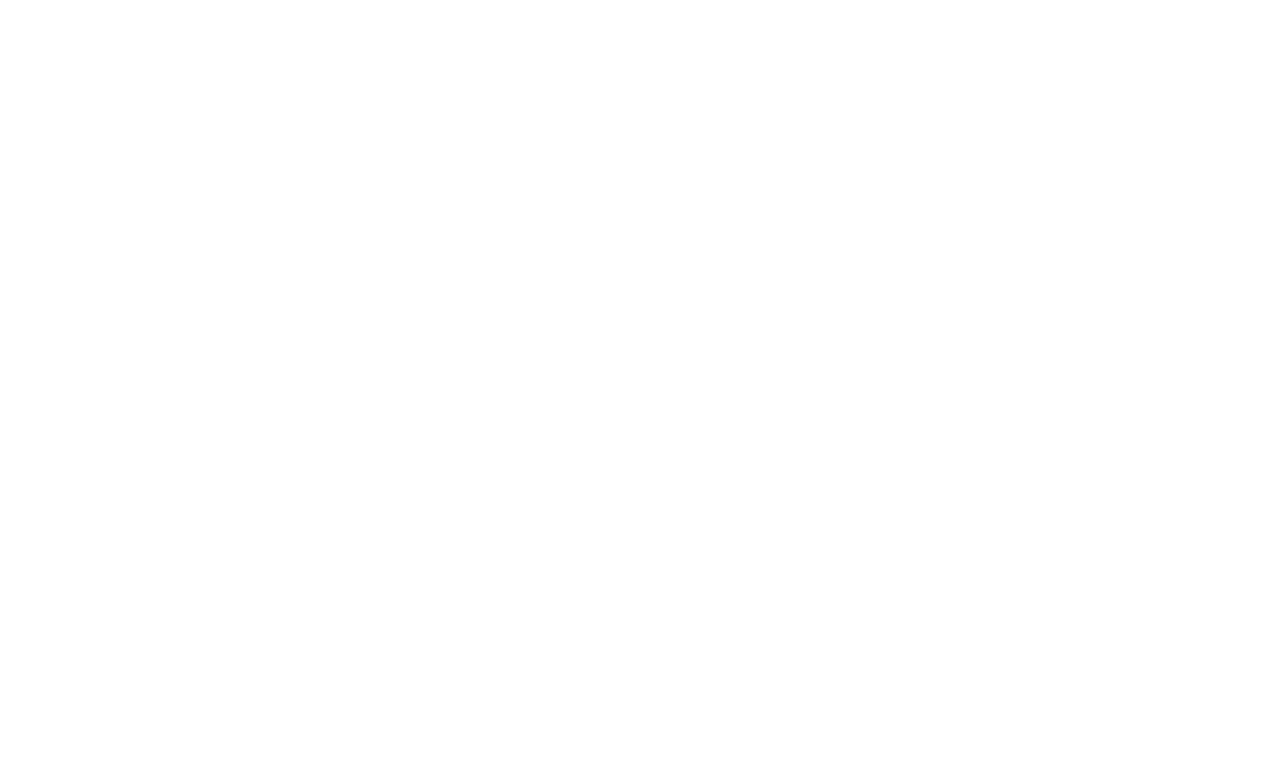
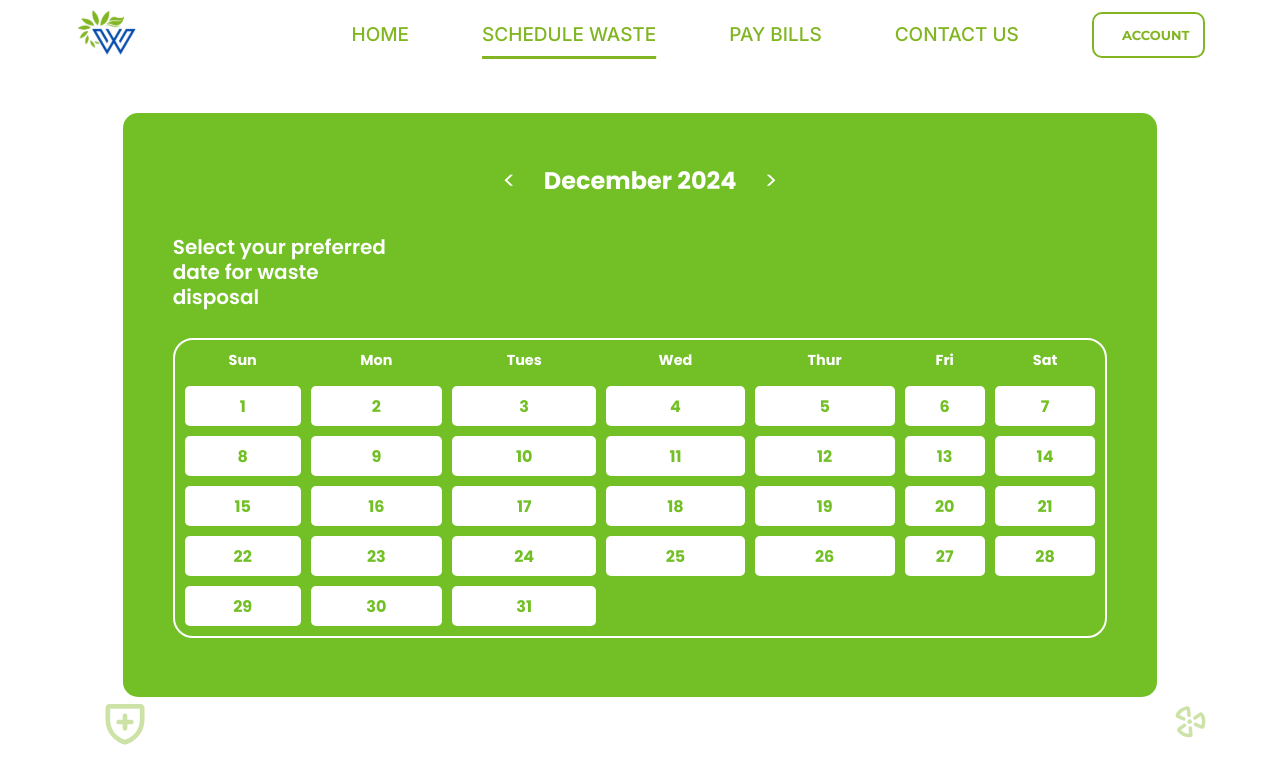
Before and after one commit to SAIL-TeamQuantum/wastewave, a React (Vite) app: page /ScheduleAST in a window 1280 px wide. Before the commit this address had no page. Shown: the top 768 px of the page. Built offline with nearby package versions, Linux system fonts and the light colour scheme; a web font is replaced by a local one.

Commit message:
faruq complte marge

```diff
--- a/src/App.jsx
+++ b/src/App.jsx
@@ -1,6 +1,4 @@
 import { useState } from 'react'
-import reactLogo from './assets/react.svg'
-import viteLogo from '/vite.svg'
 import './App.css'
 import Profile from './pages/Home'
 import AboutDMX from './pages/AboutDMX'
@@ -8,24 +6,56 @@ import AddressDMX from './pages/AddressDMX'
 import HomeDMX from './components/Home'
 import DashboardAST from './pages/DashboardAST';
 import ScheduleAST from './pages/ScheduleAST' ;
-import { BrowserRouter, Routes, Route } from 'react-router-dom'
-function App() {
-  const [count, setCount] = useState(0)
+// import { BrowserRouter, Routes, Route } from 'react-router-dom'
+import React from 'react'
+import UserSelectMenu from './components/UserselectMenu';
+import LoginPage from './components/LoginPage';
+import SignUpProps from './Reusables/SignupProps';
+import { BrowserRouter as Router, Routes, Route } from 'react-router-dom';
+import Landing from './components/Landing';
+import LandingPage from './pages/LandingPageDAMI'
+import Header from './components/Header'
+import Body from './components/Body'
+import Address from './components/Address'
+import Newcard from './components/Newcard'
+import Transactions from './components/Transactions'
+import Payment from './components/Payment'
+import Trash from './components/Trash'
+import History from './components/History'
 
+const app = () => {
   return (
-    <>
-      {/* <NavBarDMX /> */}
-      <BrowserRouter>
+  <div>
+    <Router>
     <Routes>
+      {/* <Route path='/' element={ <Landing/>}/>  */}
+      <Route path='/UserSelectMenu' element={ <UserSelectMenu/>}/>
+      <Route path='/SignUpProps' element={ <SignUpProps/>}/>
+      <Route path='LoginPage' element={ <LoginPage/>}/>
       <Route path='/' element={<HomeDMX />}/>
       <Route path='/profile' element={<Profile />}/>
       <Route path='/about' element={<AboutDMX/>}/>
       <Route path='/address' element={<AddressDMX/>}/>
+      {/* <Route path='/' element={<LandingPage/>}/> */}
+      <Route path='/DashboardAST' element={<DashboardAST />}/>
+      <Route path='/ScheduleAST' element={<ScheduleAST />}/>
+      {/* <Header />
+      <Body />
+      <Header />
+      <Address />
+      <Header />
+      <Newcard />
+      <Transactions />
+      <Payment />
+      <NavBarDMX />
+      <Trash />
+      <History />
+      <NavBarDMX /> */}
     </Routes>
-
-      </BrowserRouter>
-    </>
-  )
+    </Router>
+    </div>
+   );
   }
 
-export default App
+
+export default app;
--- a/src/pages/DashboardAST.jsx
+++ b/src/pages/DashboardAST.jsx
@@ -1,5 +1,5 @@
 import react from 'react';
-import '../assets/ASTcss/styles.css';
+import '../assets/ASTcss/stylesAST.css';
 import bucket from '../assets/images/bucket.svg';
 import calICON from '../assets/images/calICON.svg';
 import Star from '../assets/images/star.svg';
```
Also changed, not shown: src/components/Header.jsx (+1 -22 lines), src/assets/ASTcss/stylesAST.css (renamed from src/assets/ASTcss/styles.css), src/assets/images/wlogo.png (renamed from src/assets/images/W2 STAND ALONE LOGO 3.png). Lines whose indentation alone changed are shown as unchanged.
